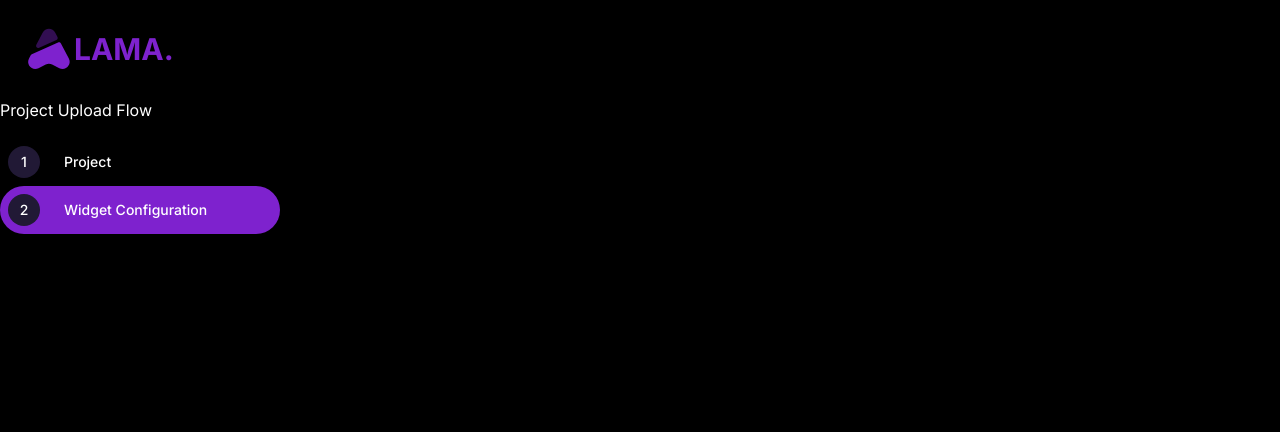
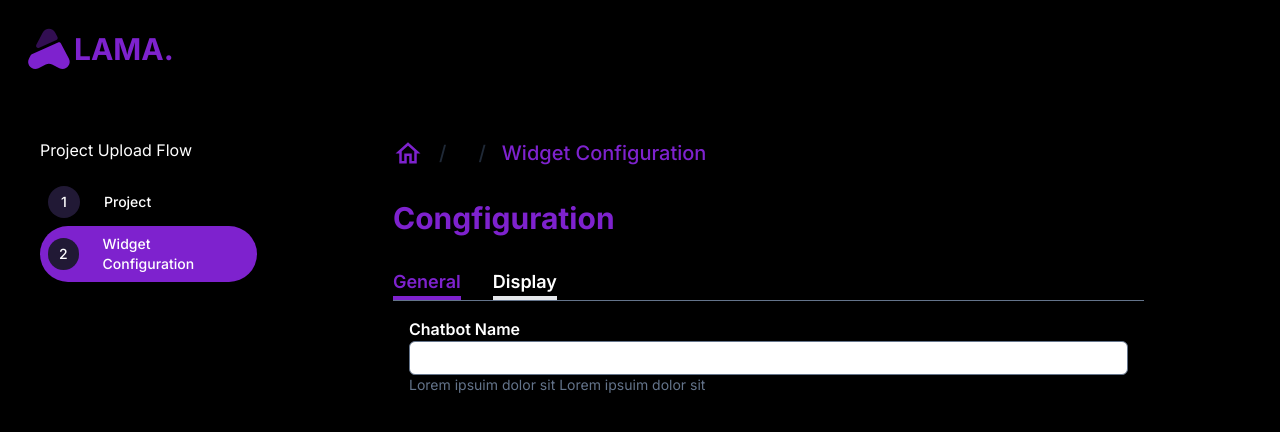
Before and after one commit to SAYUK09/lama, a Next.js app: page /project/1/widget in a window 1280 px wide. Shown: the top 432 px of the page. Built offline with nearby package versions, Linux system fonts and the light colour scheme.

Commit message:
widget page basic setup

```diff
--- a/src/app/project/[id]/widget/page.jsx
+++ b/src/app/project/[id]/widget/page.jsx
@@ -1,10 +1,19 @@
 "use client";
+import Breadcrumbs from "@/components/Breadcrumbs";
 import Sidebar from "@/components/Sidebar";
-import { usePathname } from "next/navigation";
-import React from "react";
+import { useGlobalContext } from "@/context/globalContext";
+import { useParams, usePathname } from "next/navigation";
+import React, { useState } from "react";
 
 function WidgetPage() {
+  const { projects } = useGlobalContext();
+
+  const [configurationState, setConfigurationState] = useState("General");
+
+  const params = useParams();
   const pathname = usePathname();
+
+  const activeProject = projects?.filter((item) => item._id === params.id)[0];
 
   function extractProjectPath() {
     const index = pathname.lastIndexOf("/widget");
@@ -28,10 +37,74 @@ function WidgetPage() {
     },
   ];
 
+  const breadcrumbs = [
+    { title: activeProject?.name, href: `/project/${params.id}` },
+    { title: "Widget Configuration", href: { pathname } },
+  ];
+
   return (
-    <div>
-      <Sidebar sidebarItems={sidebarItems} />
-    </div>
+    <main className="flex min-h-screen flex-col items-center justify-between p-10">
+      <div className="z-10  w-full items-center justify-center ">
+        <div className="flex">
+          <Sidebar sidebarItems={sidebarItems} />
+
+          <div className=" w-3/4 justify-center items-center mx-24">
+            <div className="mb-8">
+              <Breadcrumbs items={breadcrumbs} />
+            </div>
+
+            <div className="mb-8">
+              <h1 className="text-primary text-3xl font-bold">
+                Congfiguration
+              </h1>
+            </div>
+
+            <div className="flex text-lg flex-col gap-4 border-b border-slate-500">
+              <div className="flex gap-8">
+                <div
+                  onClick={() => setConfigurationState("General")}
+                  className={`border-b-4 font-semibold ${
+                    configurationState == "General" &&
+                    "border-primary text-primary"
+                  }`}
+                >
+                  General
+                </div>
+
+                <div
+                  onClick={() => setConfigurationState("Display")}
+                  className={`border-b-4 font-semibold ${
+                    configurationState == "Display" &&
+                    "border-primary text-primary"
+                  }`}
+                >
+                  Display
+                </div>
+              </div>
+            </div>
+
+            {configurationState == "General" && (
+              <div className="p-4">
+                <div>
+                  <div className="flex flex-col">
+                    <label className="font-semibold">Chatbot Name</label>
+                    <input
+                      className="border border-slate-500 focus:outline-none rounded-md py-1 px-2"
+                      type="text"
+                    />
+                    <p className="text-sm text-slate-500">
+                      Lorem ipsuim dolor sit Lorem ipsuim dolor sit
+                    </p>
+                  </div>
+                </div>
+              </div>
+            )}
+
+            {configurationState == "Display" && <div>Display</div>}
+          </div>
+        </div>
+      </div>
+    </main>
   );
 }
 
```
